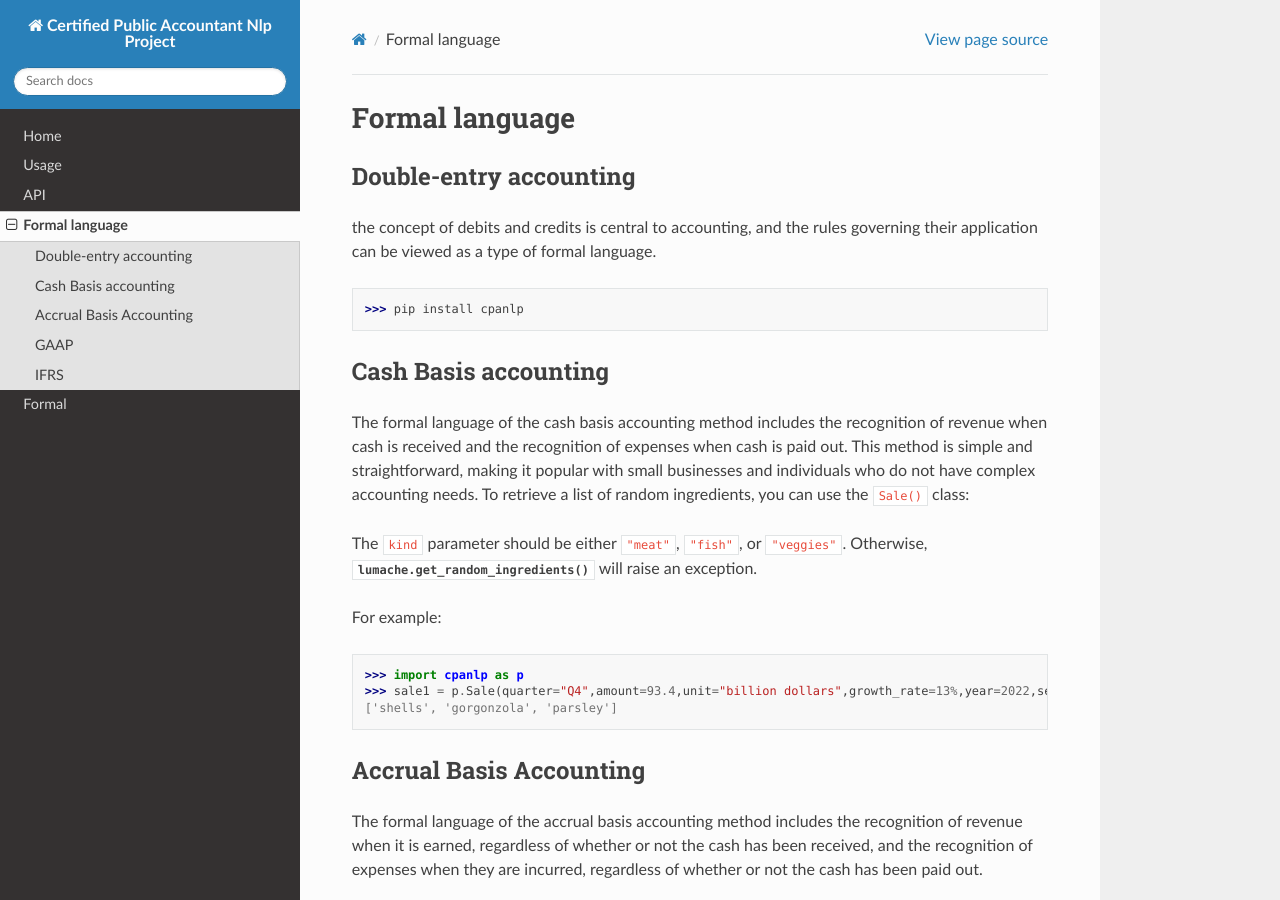
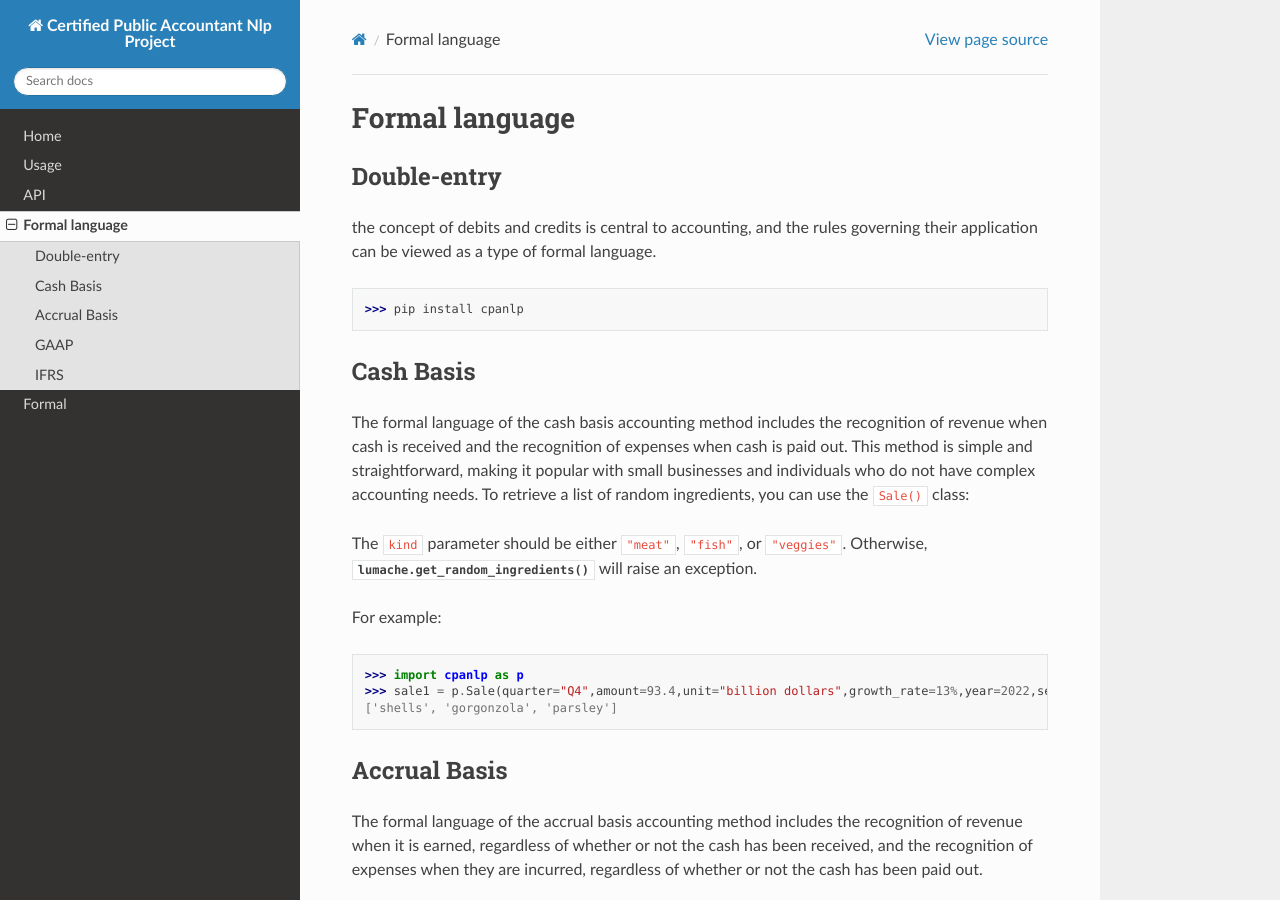
Before and after one commit to accounting-intelligent-ai/cpanlp, a Sphinx documentation site: the page built from docs/formal.rst, in a window 1280 px wide and 900 px high. Built offline with Sphinx 7.4.7 and the Read the Docs theme 2.0.0, drawn with Linux system fonts in a browser that asks for light colours.

Commit message:
Add files via upload

```diff
--- a/docs/formal.rst
+++ b/docs/formal.rst
@@ -1,14 +1,14 @@
 Formal language
 =====
 
-Double-entry accounting
+Double-entry
 ------------
 
 the concept of debits and credits is central to accounting, and the rules governing their application can be viewed as a type of formal language.
 
 >>> pip install cpanlp
 
-Cash Basis accounting
+Cash Basis
 ----------------
 
 The formal language of the cash basis accounting method includes the recognition of revenue when cash is received and the recognition of expenses when cash is paid out. This method is simple and straightforward, making it popular with small businesses and individuals who do not have complex accounting needs.
@@ -26,7 +26,7 @@ For example:
 >>> sale1 = p.Sale(quarter="Q4",amount=93.4,unit="billion dollars",growth_rate=13%,year=2022,segment="North America")
 ['shells', 'gorgonzola', 'parsley']
 
-Accrual Basis Accounting
+Accrual Basis
 ----------------
 
 The formal language of the accrual basis accounting method includes the recognition of revenue when it is earned, regardless of whether or not the cash has been received, and the recognition of expenses when they are incurred, regardless of whether or not the cash has been paid out.
```
